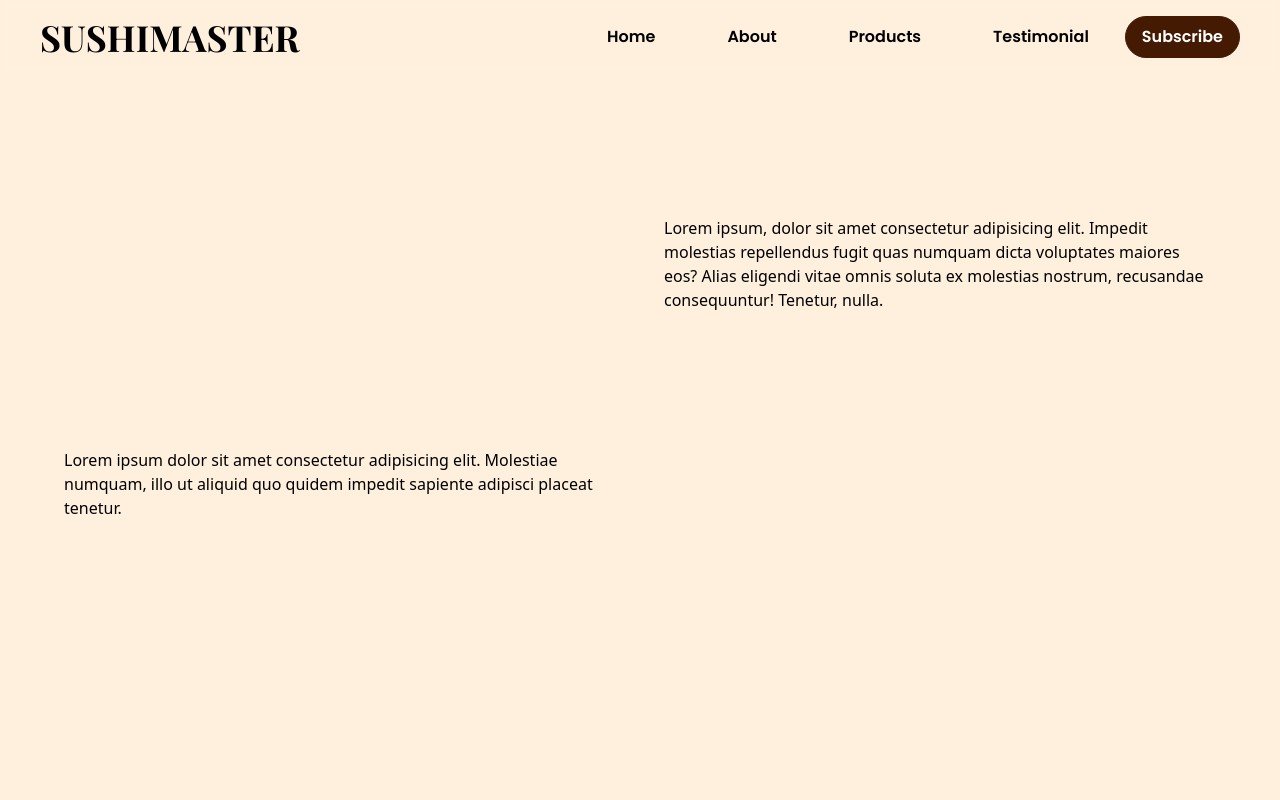
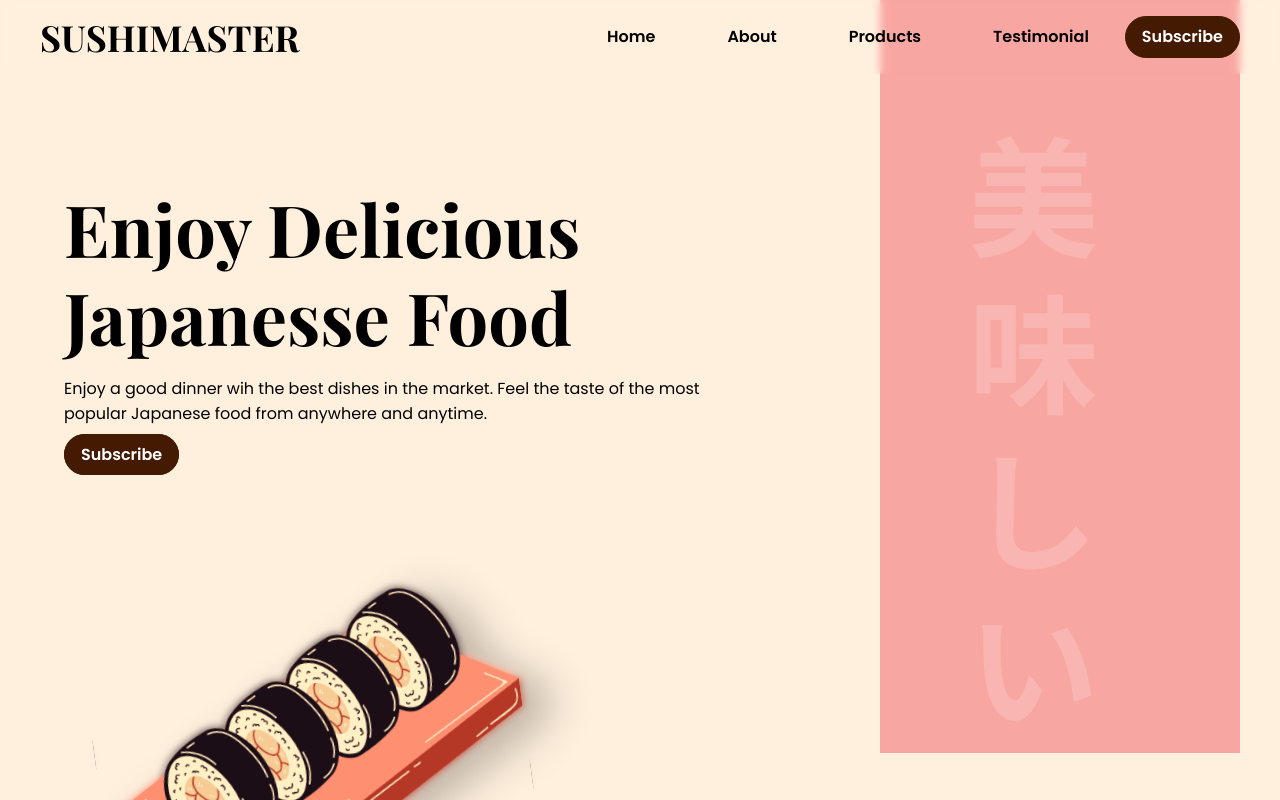
Before and after one commit to moresruth/sushi-master, a React (Vite) app: page / in a window 1280 px wide. Shown: the top 800 px of the page. Built offline with nearby package versions, Linux system fonts and the light colour scheme; a web font is replaced by a local one.

Commit message:
add: home

```diff
--- a/src/components/Home.jsx
+++ b/src/components/Home.jsx
@@ -1,49 +1,26 @@
 import React from "react";
 import styles, { layout } from "../styles";
+import { imgHero } from "../assets";
 
 const Home = () => {
   return (
-    <section id="about" className={`${layout.section} sm:${layout.flexOnSM}`}>
-      <div className={`${layout.HalfContainer} ${styles.flexCenter}`}>
-        <p>
-          Lorem ipsum dolor sit amet consectetur adipisicing elit. Molestiae
-          numquam, illo ut aliquid quo quidem impedit sapiente adipisci placeat
-          tenetur.
+    <section id="home" className={`${layout.section} sm:${layout.flexOnSM}`}>
+      <div className="sm:w-3/5 px-6 pt-5 md:pt-[8rem]">
+        <h2 className={`${styles.heading2}`}>Enjoy Delicious</h2>
+        <h2 className={`${styles.heading2}`}>Japanesse Food</h2>
+        <p className={`${styles.paragraph}`}>
+          Enjoy a good dinner wih the best dishes in the market. Feel the taste
+          of the most popular Japanese food from anywhere and anytime.
         </p>
+        <a href="#login" className={`${styles.button} `}>
+          Subscribe
+        </a>
       </div>
-      <div className={`${layout.HalfContainer} sm:mt-[5rem]`}>
-        <p>
-          Lorem ipsum, dolor sit amet consectetur adipisicing elit. Impedit
-          molestias repellendus fugit quas numquam dicta voluptates maiores eos?
-          Alias eligendi vitae omnis soluta ex molestias nostrum, recusandae
-          consequuntur! Tenetur, nulla.
-        </p>
+
+      <div className={`${layout.HalfContainer} `}>
+        <img src={imgHero} alt="" className="mt-[2rem]" />
       </div>
     </section>
-    // <section
-    //   id="home"
-    //   className={`${layout.section}  ${styles.flexRow}} relative`}
-    // >
-    //   <img
-    //     src={imgHeroBG}
-    //     className="hidden sm:flex absolute z-[0] bg-lightpink w-[360px] h-[753px] sm:left-[30rem] sm:-top-[6rem] md:left-[53rem] md:-top-[6rem]"
-    //   />
-
-    //   <div className="sm:w-3/5 px-6 pt-5 md:pt-[8rem]">
-    //     <h2 className={`${styles.heading2}`}>Enjoy Delicious</h2>
-    //     <h2 className={`${styles.heading2}`}>Japanesse Food</h2>
-    //     <p className={`${styles.paragraph}`}>
-    //       Enjoy a good dinner wih the best dishes in the market. Feel the taste
-    //       of the most popular Japanese food from anywhere and anytime.
-    //     </p>
-    //     <a href="#login" className={`${styles.button} `}>
-    //       Subscribe
-    //     </a>
-    //   </div>
-    //   <div className="sm:w-2/5 relative">
-    //     <img src={imgHero} alt="" className="absolute z-[5] w-[100%] s" />
-    //   </div>
-    // </section>
   );
 };
 
--- a/src/index.css
+++ b/src/index.css
@@ -11,3 +11,17 @@
 body {
   background: #fff0de;
 }
+
+#home {
+  background: url(./assets/imgbg.svg);
+  object-fit: fit;
+  background-repeat: no-repeat;
+  background-position: right top;
+  margin-top: 0;
+}
+
+@media screen and (max-width: 480px) {
+  #home {
+    background-image: none;
+  }
+}
```
